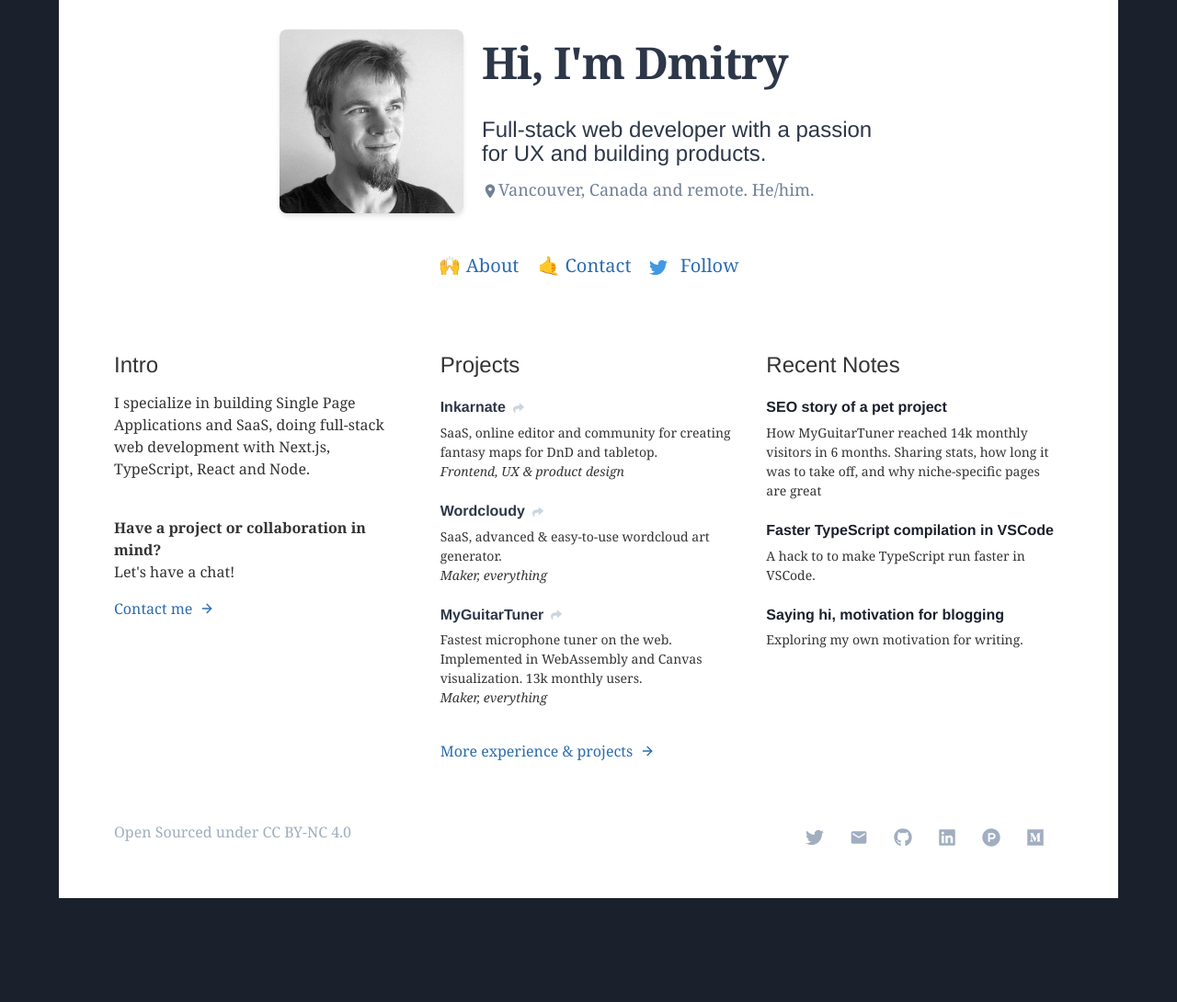
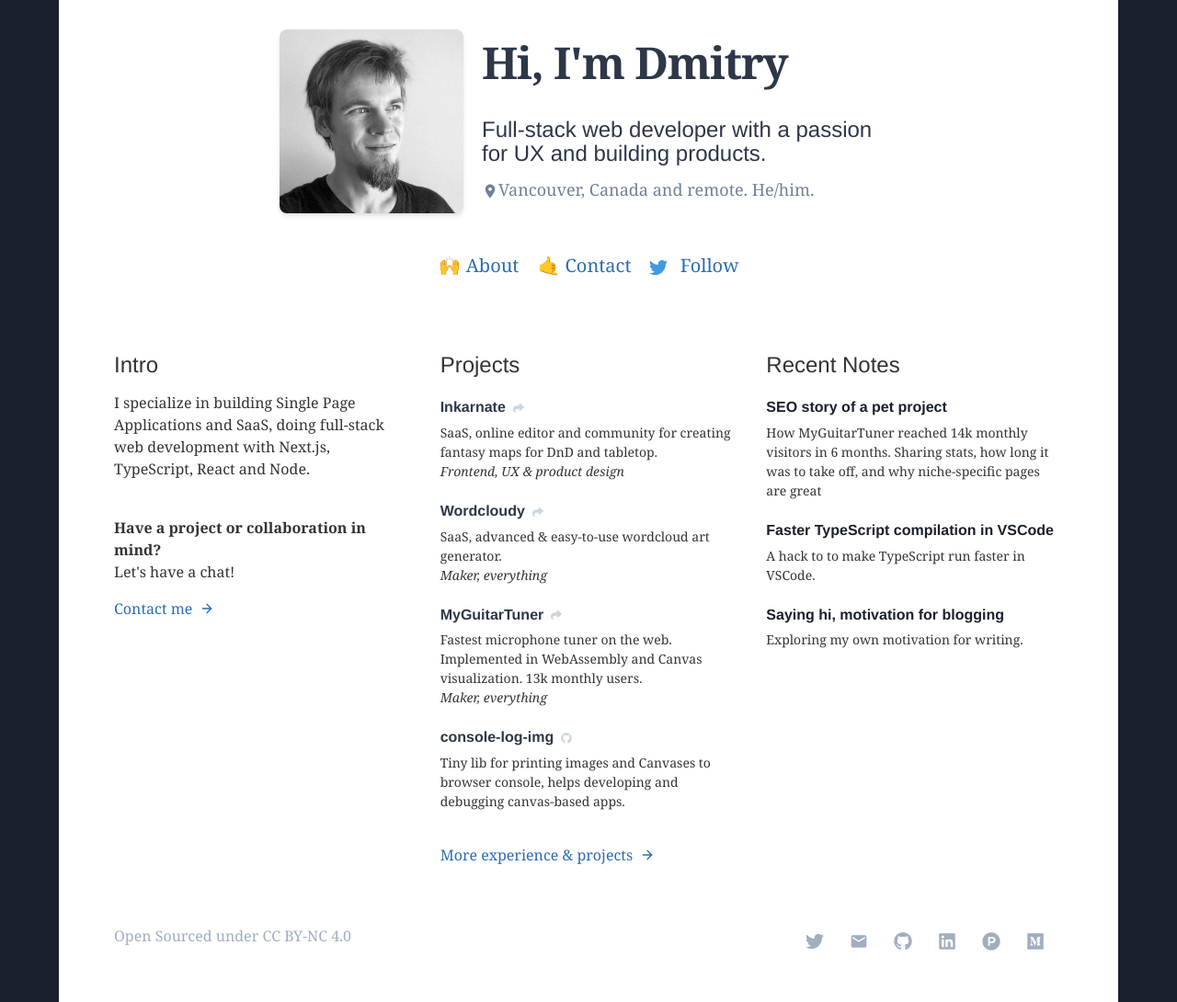
Before and after one commit to dmitru/personal-blog, a Gatsby site: page / in a window 1280 px wide. Shown: the whole page at 92% size. Before the commit the page ends 977 px from the top, so only its background shows below. Built offline with nearby package versions, Linux system fonts and the light colour scheme; Gatsby itself is replaced by a stand-in of ours; some packages are replaced by stand-ins of ours; what typography-theme-github would draw is missing.

Commit message:
Add console-log-img to list of projects

```diff
--- a/src/pages/index.js
+++ b/src/pages/index.js
@@ -3,7 +3,7 @@ import { Link, graphql } from "gatsby"
 
 import Layout from "../components/layout"
 import SEO from "../components/seo"
-import { FaLink, FaShare } from "react-icons/fa"
+import { FaGithub, FaLink, FaShare } from "react-icons/fa"
 
 const ArrowIcon = () => (
   <svg
@@ -100,6 +100,20 @@ const BlogIndex = ({ data, location }) => {
                   <br />
                   <em>Maker, everything</em>
                 </Project>
+                <Project
+                  title={
+                    <a
+                      className="text-gray-800"
+                      href="https://github.com/dmitru/console-log-img"
+                    >
+                      console-log-img
+                      <FaGithub className="inline-block ml-2 text-gray-400 text-xs" />
+                    </a>
+                  }
+                >
+                  Tiny lib for printing images and Canvases to browser console,
+                  helps developing and debugging canvas-based apps.
+                </Project>
 
                 <a
                   className="inline-flex items-center mt-5"
```
